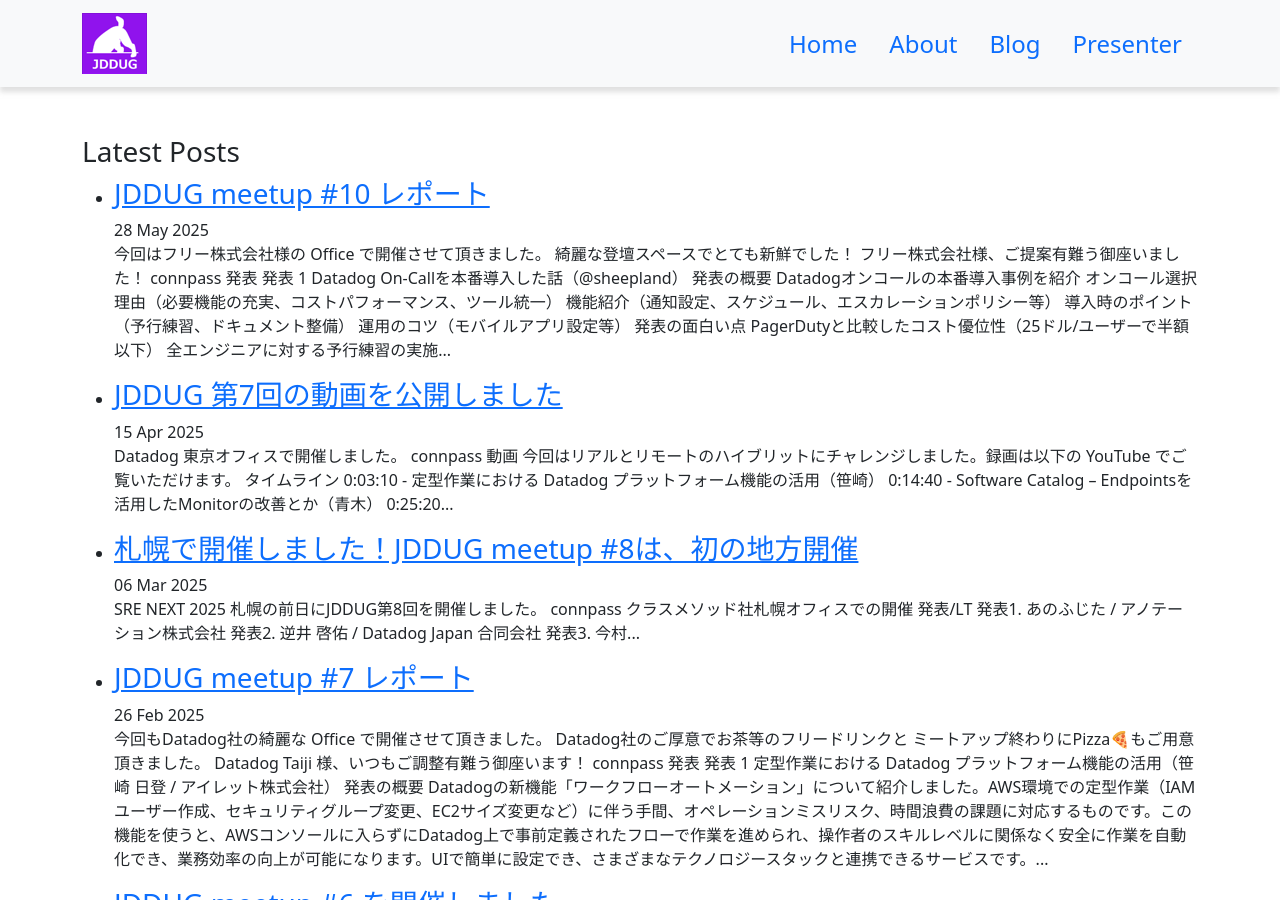
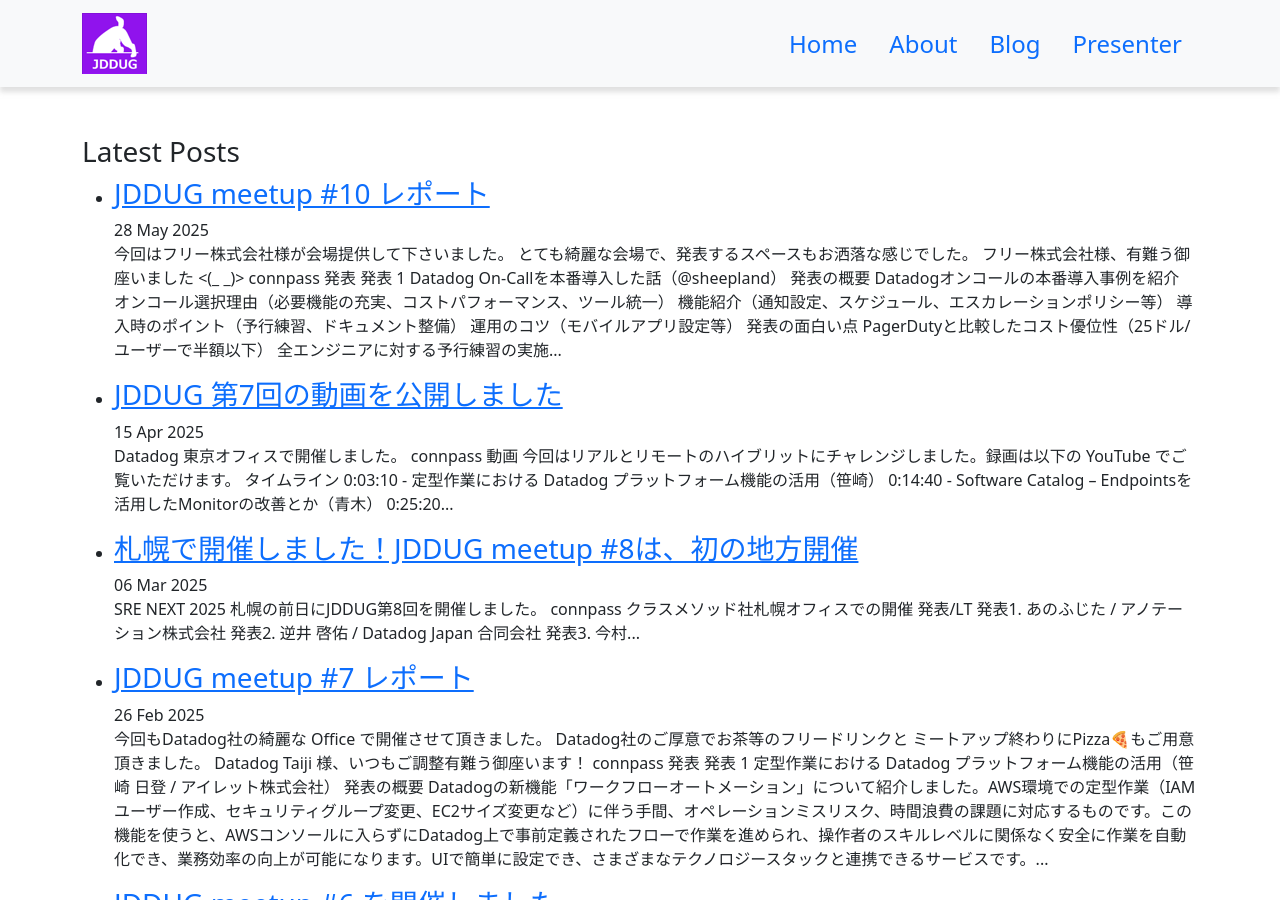
Before and after one commit to jdd-ug/jdd-ug.github.io, a Jekyll site: the page built from blog.html, in a window 1280 px wide and 900 px high. Built offline with Jekyll 4.4.1, drawn with Linux system fonts in a browser that asks for light colours.

Commit message:
Update 2025-05-28-jddug10.md

```diff
--- a/_posts/2025-05-28-jddug10.md
+++ b/_posts/2025-05-28-jddug10.md
@@ -6,10 +6,10 @@
 
 ![Datadog](/assets/images/meetup10-1.jpeg)
 
-今回はフリー株式会社様の Office で開催させて頂きました。
-綺麗な登壇スペースでとても新鮮でした！
+今回はフリー株式会社様が会場提供して下さいました。
+とても綺麗な会場で、発表するスペースもお洒落な感じでした。
 
-フリー株式会社様、ご提案有難う御座いました！
+フリー株式会社様、有難う御座いました <(_ _)>
 
 [connpass](https://datadog-jp.connpass.com/event/349693/)
 
```
